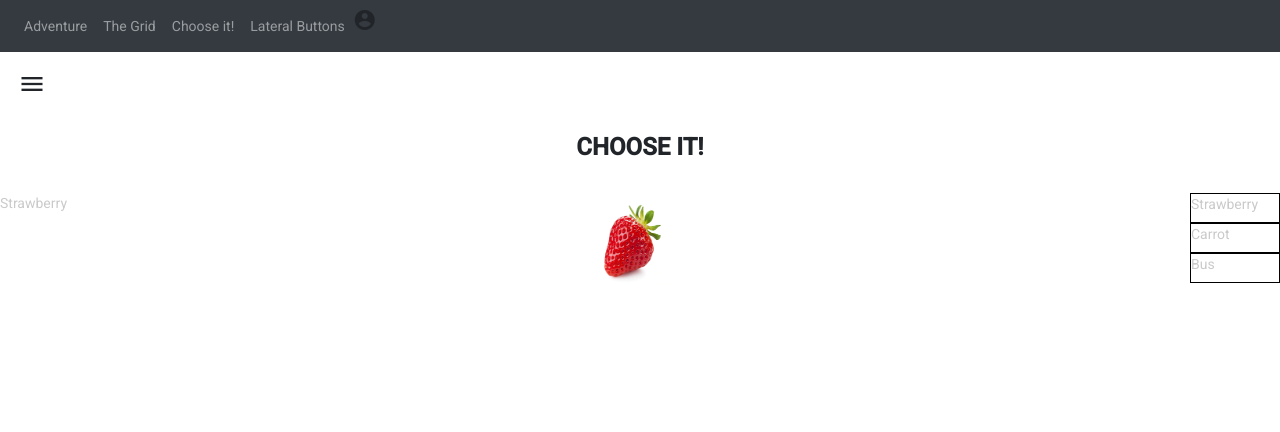
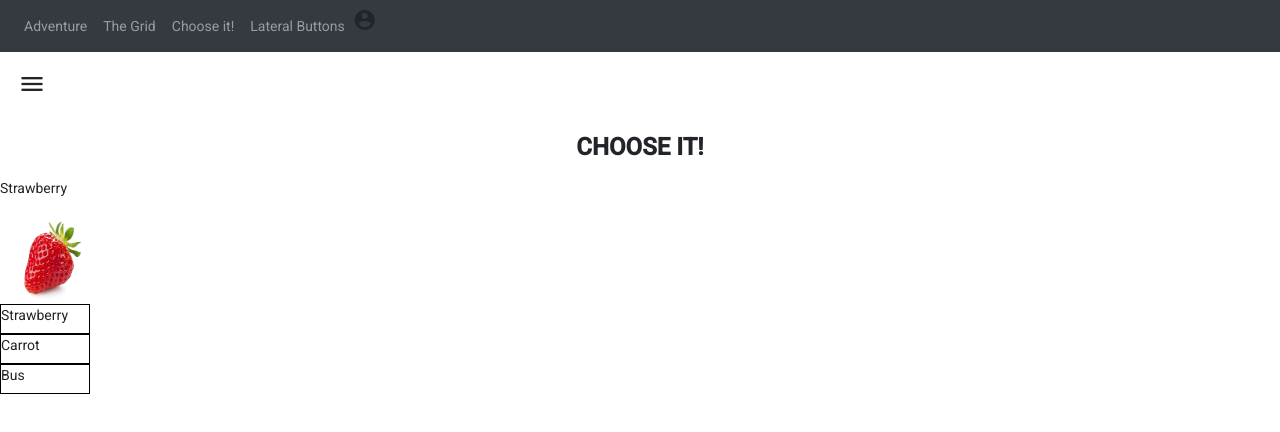
Before and after one commit to Edmenjo/Engames, an Angular app: page /game2 in a window 1280 px wide. Both pictures are taken after a click on the button "START". Shown: the top 432 px of the page. Built offline with nearby package versions, Linux system fonts and the light colour scheme.

Commit message:
page 2 out, choose-it in

```diff
--- a/src/app/app-routing.module.ts
+++ b/src/app/app-routing.module.ts
@@ -1,15 +1,15 @@
 import { NgModule } from '@angular/core';
 import { Routes, RouterModule } from '@angular/router';
 import { Game1Component } from './game1/game1.component';
-import { Page2Component } from './game1/page2/page2.component';
 import { LateralButtonsComponent } from './game1/pages/lateral-buttons/lateral-buttons.component';
 import { AdventureComponent } from './game1/pages/adventure/adventure.component';
+import { ChooseItComponent } from './game1/pages/choose-it/choose-it.component';
 
 const routes: Routes = [
   { path: '', redirectTo: 'adventure', pathMatch: 'full' },
   { path: 'adventure', component: AdventureComponent },
   { path: 'game1', component: Game1Component },
-  { path: 'game2', component: Page2Component },
+  { path: 'game2', component: ChooseItComponent },
   { path: 'game3', component: LateralButtonsComponent },
 
   // otherwise redirect to home
--- a/src/app/app.module.ts
+++ b/src/app/app.module.ts
@@ -11,24 +11,24 @@ import { MenuComponent } from './menu/menu.component';
 import { Game1Component } from './game1/game1.component';
 
 import {MatButtonModule} from '@angular/material/button';
-import { Page2Component } from './game1/page2/page2.component';
 import { Game1logic } from './game1logic';
 
 import { AdventureComponent } from './game1/pages/adventure/adventure.component';
 import { SideNavComponent } from './game1/pages/side-nav/side-nav.component';
 import { SideNavContentComponent } from './game1/pages/side-nav-content/side-nav-content.component';
 import { LateralButtonsComponent } from './game1/pages/lateral-buttons/lateral-buttons.component';
+import { ChooseItComponent } from './game1/pages/choose-it/choose-it.component';
 
 @NgModule({
   declarations: [
     AppComponent,
     MenuComponent,
     Game1Component,
-    Page2Component,
     AdventureComponent,
     SideNavComponent,
     SideNavContentComponent,
     LateralButtonsComponent,
+    ChooseItComponent,
   ],
   imports: [
     BrowserModule,
--- a/src/app/game1/game1.component.scss
+++ b/src/app/game1/game1.component.scss
@@ -51,36 +51,11 @@
       }
     }
   }
-  .wordSquare {
-    display: flex;
-    flex-direction: column;
-    cursor: pointer;
-    height: 30px;
-    width: 90px;
-    border: 1px solid #000;
-    padding: 0px;
-    &.right-answer {
-      background: rgb(83,163,83);
-    }
-    &.wrong-answer {
-      background: rgb(230,109,109);
-    }
-    &.backAtIT {
-      background: #ffffff;
-    }
-  }
-
-
 
   .reorderBox {
     height: 800px;
     width: 1000px;
   }
 
-  .continuePannel {
-    position: absolute;
-    bottom: 20px;
-    height: 250px;
-    width: 350px;
-  }
+
 }
--- /dev/null
+++ b/src/app/game1/pages/choose-it/choose-it.component.html
@@ -0,0 +1,33 @@
+<div class="main-container">
+  <h1 style="font-weight: 900; text-align: center; margin: 15px 0;">CHOOSE IT!</h1>
+  <div class="field">
+  </div>
+
+  <div *ngIf="this.game.gameStatus === 0" class="field d-flex justify-content-center" style="width: 100%;">
+    <button (click)="startGame()" mat-raised-button color="accent" class="start-game">START</button>
+
+  </div>
+
+  <div *ngIf="this.game.gameStatus === 1 && this.game.nextDificulty === false" class="gameboard">
+
+      <p>{{image.name}}</p>
+      <div id={{image.id}} class="subfield col-16"> <img src={{image.src}} width="98" height="94"/>
+
+    </div>
+
+    <div>
+      <div id="1" class="wordSquare" (click)="clickSubfield($event)">{{word1.name}}</div>
+      <div id="2" class="wordSquare" (click)="clickSubfield($event)">{{word2.name}}</div>
+      <div id="3" class="wordSquare" (click)="clickSubfield($event)">{{word3.name}}</div>
+    </div>
+
+
+  </div>
+
+  <div *ngIf="this.game.nextDificulty === true" class="show-this">
+    <p>This is for showing a button to go for next dificulty</p>
+    <button (click)="startGame()" routerLink="/adventure" mat-raised-button color="accent" class="start-game">Back to adventure</button>
+    <button (click)="playHardMode()" routerLink="/game2" mat-raised-button color="accent" class="start-game">Play hard mode</button>
+  </div>
+
+</div>
--- /dev/null
+++ b/src/app/game1/pages/choose-it/choose-it.component.scss
@@ -0,0 +1,18 @@
+.wordSquare {
+  display: flex;
+  flex-direction: column;
+  cursor: pointer;
+  height: 30px;
+  width: 90px;
+  border: 1px solid #000;
+  padding: 0px;
+  &.right-answer {
+    background: rgb(83,163,83);
+  }
+  &.wrong-answer {
+    background: rgb(230,109,109);
+  }
+  &.backAtIT {
+    background: #ffffff;
+  }
+}
--- /dev/null
+++ b/src/app/game1/pages/choose-it/choose-it.component.ts
@@ -0,0 +1,113 @@
+import { Component } from '@angular/core';
+import { Game2logic } from 'src/app/game2logic';
+import { Status } from 'src/app/game1status';
+import imagesData from '../../data/images.json';
+import wordsToChoose from '../../data/words.json';
+import lateralGame from '../../data/lateralButtons.json';
+
+@Component({
+  selector: 'app-game1',
+  templateUrl: './choose-it.component.html',
+  styleUrls: ['./choose-it.component.scss'],
+  providers: [Game2logic]
+})
+
+export class ChooseItComponent {
+
+  flag: number = 0;
+  accessHardMode: boolean = false;
+
+  image: any;
+  imageForButton: any;
+  whatImage: number = 0;
+  whatImageForButton: number = 0;
+
+  whatWoords: number = 0;
+  word1: any;
+  word2: any;
+  word3: any;
+
+  buttonID: any;
+
+  constructor(public game: Game2logic) { }
+
+
+  startGame(): void{
+    this.game.gameStatus = Status.START;
+    this.game.gameStart();
+    console.log(this.game.correctOrder);
+    this.image = imagesData[this.whatImage];
+    this.imageForButton = imagesData[this.whatImageForButton];
+
+    this.whatWoords = 0;
+    this.word1 = wordsToChoose[this.whatWoords];
+    this.word2 = wordsToChoose[this.whatWoords+1];
+    this.word3 = wordsToChoose[this.whatWoords+2];
+
+
+  }
+
+  playHardMode(){
+    this.accessHardMode = true;
+  }
+
+
+  async clickSubfield (subfield: any): Promise<void> {
+    const pressedButton = subfield.currentTarget;
+    if(this.game.gameStatus === 1) {
+      this.buttonID = pressedButton.getAttribute('id');
+
+
+      console.log(this.whichAnswer(pressedButton),this.image.name);
+
+      if(this.whichAnswer(pressedButton)){//checking the right answer
+        pressedButton.classList.add('right-answer');
+        setTimeout(()=>{
+        pressedButton.classList.remove('right-answer');
+      },700)
+      } else {
+        pressedButton.classList.add('wrong-answer');
+        setTimeout(()=>{
+          pressedButton.classList.remove('wrong-answer');
+        },700)
+      }
+
+
+      if(this.flag === 5){//for showing next diffculty
+        this.game.nextDificulty = true;
+      }
+
+      //moving to next image and words
+      this.whatImage++;
+      this.whatWoords = this.whatWoords + 3;
+      this.flag++;
+
+      //for showing next image and words
+      this.image = imagesData[this.whatImage];
+      this.word1 = wordsToChoose[this.whatWoords];
+      this.word2 = wordsToChoose[this.whatWoords+1];
+      this.word3 = wordsToChoose[this.whatWoords+2];
+
+    }
+
+
+
+  }
+
+  whichAnswer(pressedButton: any): boolean{//method for checking the right answer   ***DOESN'T WORK YET***
+    if(this.word1.id && this.buttonID === '1'){
+      if(this.word1.name === this.image.name)
+        return true;
+    } else if (this.word2.id && this.buttonID === '2'){
+      if(this.word2.name === this.image.name)
+        return true;
+    } else if (this.word3.id && this.buttonID === '3'){
+      if(this.word3.name === this.image.name)
+        return true;
+    } else {
+      console.log("LA RESPUESTA NO ESTA ENTRE LAS CORRECTAS");
+      return false;
+    }
+    return false;
+  }
+}
--- a/src/styles.scss
+++ b/src/styles.scss
@@ -16,3 +16,9 @@ body {
   height: 100%;
   font-family: Roboto, "Helvetica Neue", sans-serif;
 }
+.continuePannel {
+  position: absolute;
+  bottom: 20px;
+  height: 250px;
+  width: 350px;
+}
```
Also changed, not shown: 1 other file (tests, documents, lock files or other folders).
